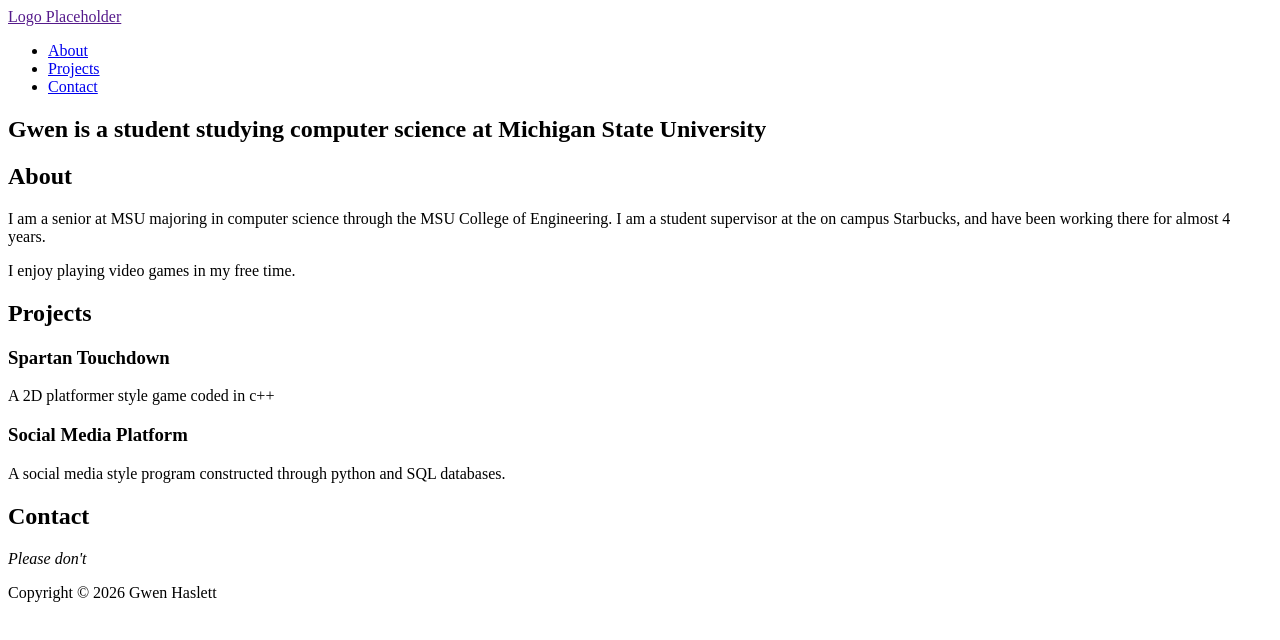
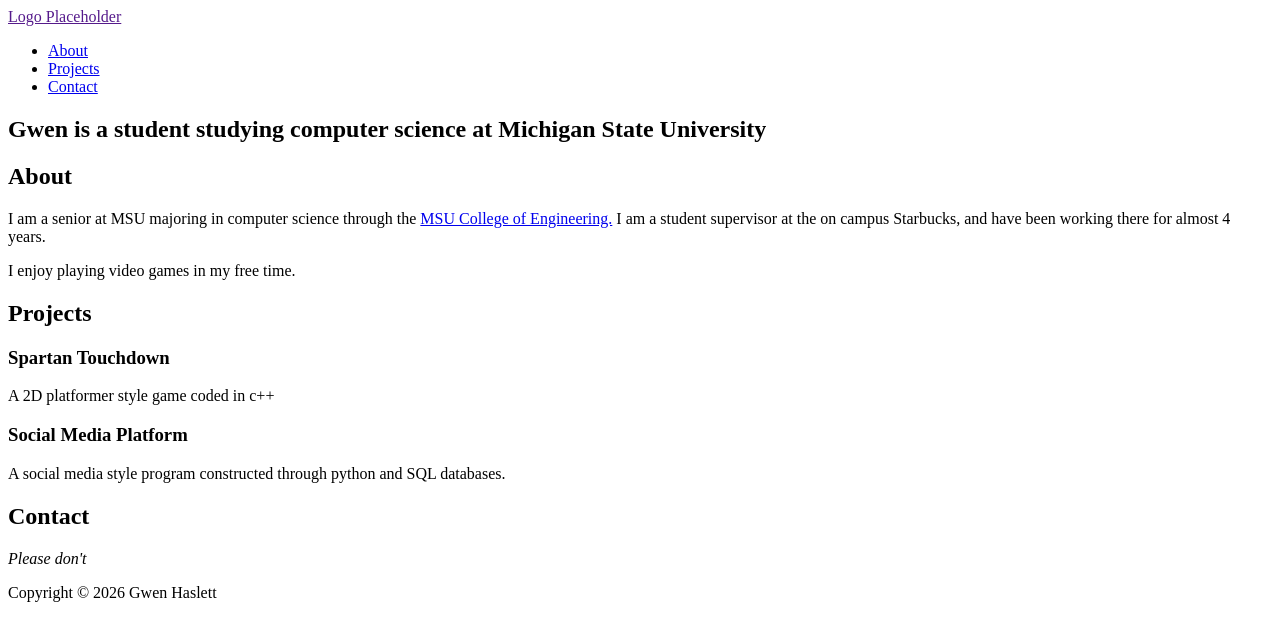
Before and after one commit to haslettgw/portfolio-349, a plain HTML site: page index.html in a window 1280 px wide. Drawn offline with Linux system fonts and the light colour scheme.

Commit message:
added a link to the msu college of engineering website

```diff
--- a/index.html
+++ b/index.html
@@ -22,7 +22,7 @@
         </section>
         <section id="about">
             <h2>About</h2>
-            <p>I am a senior at MSU majoring in computer science through the MSU College of Engineering. I am a student supervisor at the on campus Starbucks, and have been working there for almost 4 years.</p>
+            <p>I am a senior at MSU majoring in computer science through the <a href="https://engineering.msu.edu/">MSU College of Engineering.</a> I am a student supervisor at the on campus Starbucks, and have been working there for almost 4 years.</p>
             <p>I enjoy playing video games in my free time.</p>
         </section>
         <section id="projects">
```
